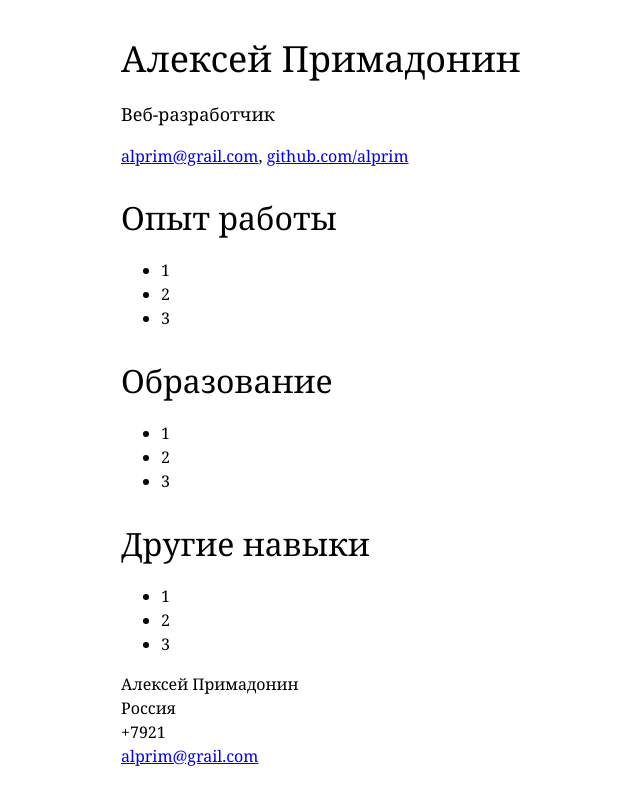
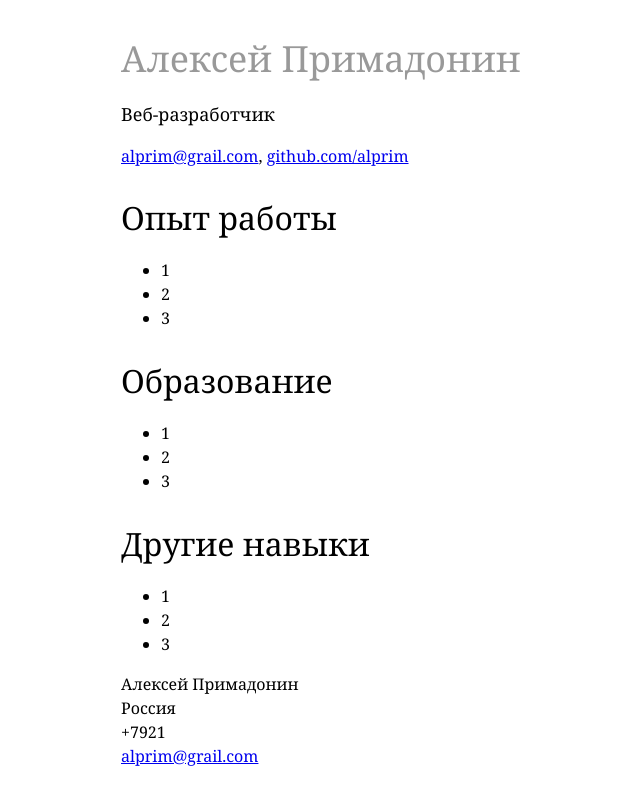
Before and after one commit to DonnerUnSourire/donnerunsourire, a plain HTML site: page index.html in a window 1280 px wide. Shown: the whole page, without its empty margins (119-759 px from the left). Drawn offline with Linux system fonts and the light colour scheme.

Commit message:
Update style.css

```diff
--- a/style.css
+++ b/style.css
@@ -17,6 +17,7 @@ h1,h2,h3 {
 h1 {
 font-size: 36px;
 	margin-bottom: 0px;
+	color: 999999;
 }
 h2 {
 font-size: 32px;
```
